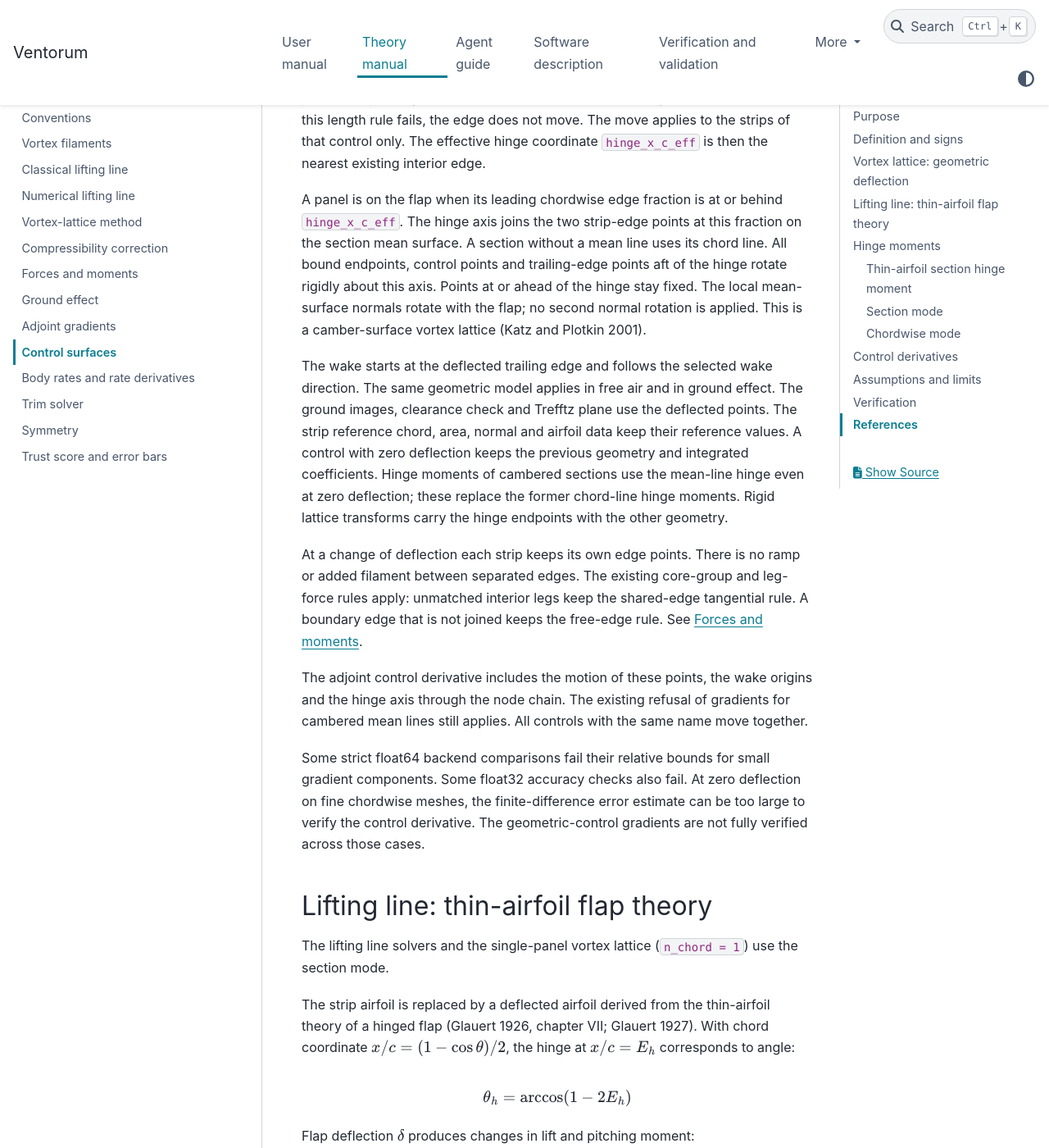
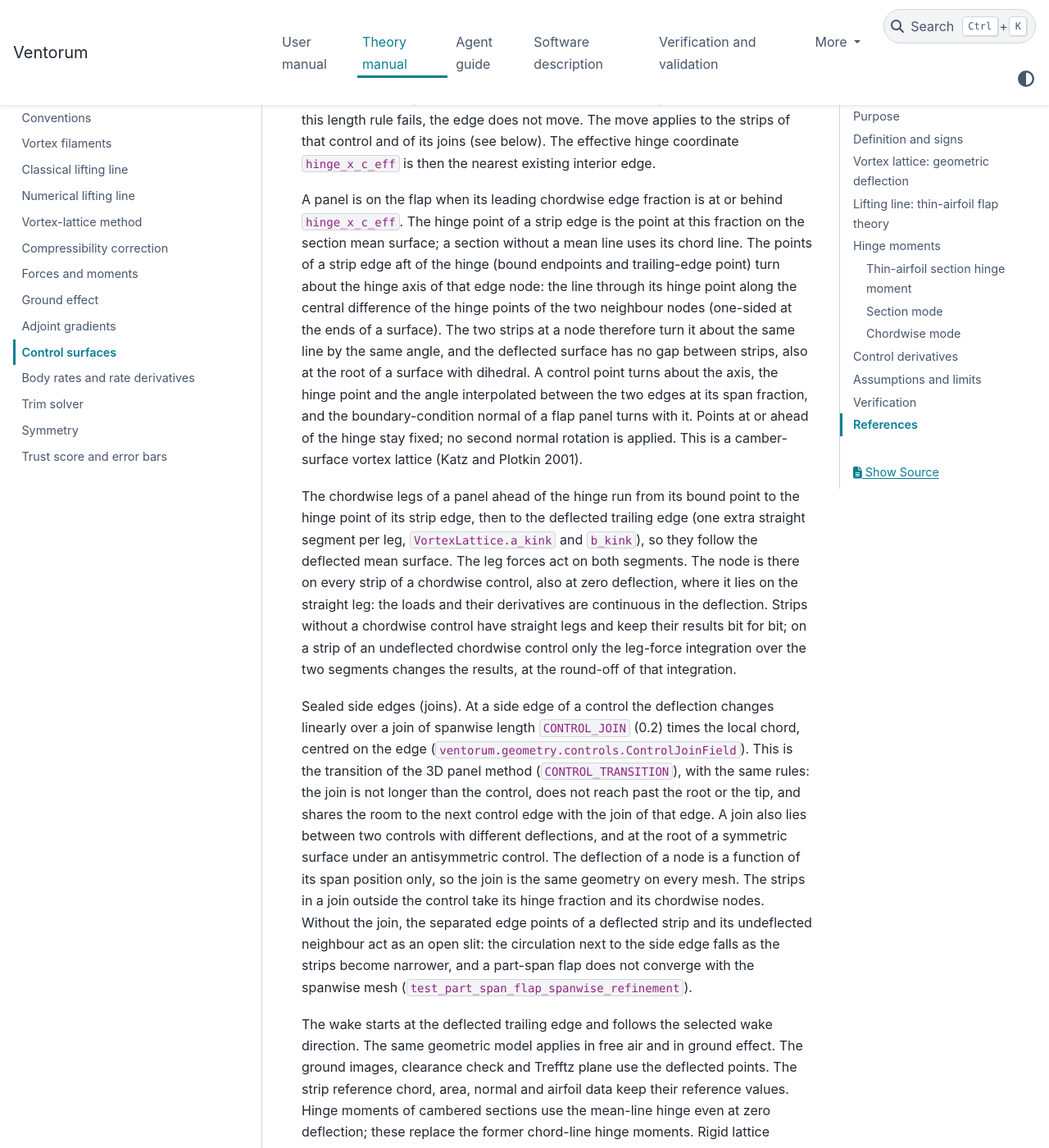
Before and after one commit to manrd/Ventorum, a Sphinx documentation site: the page built from docs/theory/control_surfaces.md, in a window 1280 px wide and 1400 px high, scrolled down 1266 px. Shown: the whole window at 82% size. Built offline with Sphinx 7.4.7 and the PyData theme 0.15.4, drawn with Linux system fonts in a browser that asks for light colours; some of the changed text lies outside the part shown.

Commit message:
Describe the hinge nodes, the control joins and the fixed leg rules
The theory pages describe the model of the geometric chordwise flap:
the hinge nodes of the chordwise legs (vortex kernels, forces, and the
line masks of the gradients), the joins of 0.2 local chords at the side
edges of a control and at the root, the hinge axes of the edge nodes,
the leg-force rules from the undeflected lattice with the turned rule
normal on the flap, and the far-field side force of an aileron that the
moved trailing edge now gives. The limits that no longer hold are
removed. The changelog has the entry of the change.

Co-Authored-By: Claude Opus 5.5 <noreply@anthropic.com>

```diff
--- a/docs/theory/control_surfaces.md
+++ b/docs/theory/control_surfaces.md
@@ -22,17 +22,19 @@ When a symmetric surface has an antisymmetric control (`symmetric=False`) with n
 
 The vortex lattice method uses the chordwise mode when `n_chord >= 2`.
 
-The mesh moves the interior chordwise panel edge nearest to the hinge onto the hinge coordinate `hinge_x_c`. This move occurs only when both neighbouring panels keep a length between 0.5 and 1.25 times their length before the move. If this length rule fails, the edge does not move. The move applies to the strips of that control only. The effective hinge coordinate `hinge_x_c_eff` is then the nearest existing interior edge.
+The mesh moves the interior chordwise panel edge nearest to the hinge onto the hinge coordinate `hinge_x_c`. This move occurs only when both neighbouring panels keep a length between 0.5 and 1.25 times their length before the move. If this length rule fails, the edge does not move. The move applies to the strips of that control and of its joins (see below). The effective hinge coordinate `hinge_x_c_eff` is then the nearest existing interior edge.
 
-A panel is on the flap when its leading chordwise edge fraction is at or behind `hinge_x_c_eff`. The hinge axis joins the two strip-edge points at this fraction on the section mean surface. A section without a mean line uses its chord line. All bound endpoints, control points and trailing-edge points aft of the hinge rotate rigidly about this axis. Points at or ahead of the hinge stay fixed. The local mean-surface normals rotate with the flap; no second normal rotation is applied. This is a camber-surface vortex lattice (Katz and Plotkin 2001).
+A panel is on the flap when its leading chordwise edge fraction is at or behind `hinge_x_c_eff`. The hinge point of a strip edge is the point at this fraction on the section mean surface; a section without a mean line uses its chord line. The points of a strip edge aft of the hinge (bound endpoints and trailing-edge point) turn about the hinge axis of that edge node: the line through its hinge point along the central difference of the hinge points of the two neighbour nodes (one-sided at the ends of a surface). The two strips at a node therefore turn it about the same line by the same angle, and the deflected surface has no gap between strips, also at the root of a surface with dihedral. A control point turns about the axis, the hinge point and the angle interpolated between the two edges at its span fraction, and the boundary-condition normal of a flap panel turns with it. Points at or ahead of the hinge stay fixed; no second normal rotation is applied. This is a camber-surface vortex lattice (Katz and Plotkin 2001).
 
-The wake starts at the deflected trailing edge and follows the selected wake direction. The same geometric model applies in free air and in ground effect. The ground images, clearance check and Trefftz plane use the deflected points. The strip reference chord, area, normal and airfoil data keep their reference values. A control with zero deflection keeps the previous geometry and integrated coefficients. Hinge moments of cambered sections use the mean-line hinge even at zero deflection; these replace the former chord-line hinge moments. Rigid lattice transforms carry the hinge endpoints with the other geometry.
+The chordwise legs of a panel ahead of the hinge run from its bound point to the hinge point of its strip edge, then to the deflected trailing edge (one extra straight segment per leg, `VortexLattice.a_kink` and `b_kink`), so they follow the deflected mean surface. The leg forces act on both segments. The node is there on every strip of a chordwise control, also at zero deflection, where it lies on the straight leg: the loads and their derivatives are continuous in the deflection. Strips without a chordwise control have straight legs and keep their results bit for bit; on a strip of an undeflected chordwise control only the leg-force integration over the two segments changes the results, at the round-off of that integration.
 
-At a change of deflection each strip keeps its own edge points. There is no ramp or added filament between separated edges. The existing core-group and leg-force rules apply: unmatched interior legs keep the shared-edge tangential rule. A boundary edge that is not joined keeps the free-edge rule. See [Forces and moments](forces_and_moments.md).
+Sealed side edges (joins). At a side edge of a control the deflection changes linearly over a join of spanwise length `CONTROL_JOIN` (0.2) times the local chord, centred on the edge (`ventorum.geometry.controls.ControlJoinField`). This is the transition of the 3D panel method (`CONTROL_TRANSITION`), with the same rules: the join is not longer than the control, does not reach past the root or the tip, and shares the room to the next control edge with the join of that edge. A join also lies between two controls with different deflections, and at the root of a symmetric surface under an antisymmetric control. The deflection of a node is a function of its span position only, so the join is the same geometry on every mesh. The strips in a join outside the control take its hinge fraction and its chordwise nodes. Without the join, the separated edge points of a deflected strip and its undeflected neighbour act as an open slit: the circulation next to the side edge falls as the strips become narrower, and a part-span flap does not converge with the spanwise mesh (`test_part_span_flap_spanwise_refinement`).
 
-The adjoint control derivative includes the motion of these points, the wake origins and the hinge axis through the node chain. The existing refusal of gradients for cambered mean lines still applies. All controls with the same name move together.
+The wake starts at the deflected trailing edge and follows the selected wake direction. The same geometric model applies in free air and in ground effect. The ground images, clearance check and Trefftz plane use the deflected points. The strip reference chord, area, normal and airfoil data keep their reference values. Hinge moments of cambered sections use the mean-line hinge even at zero deflection; these replace the former chord-line hinge moments. Rigid lattice transforms carry the hinge endpoints and the leg-force rules with the other geometry.
 
-Some strict float64 backend comparisons fail their relative bounds for small gradient components. Some float32 accuracy checks also fail. At zero deflection on fine chordwise meshes, the finite-difference error estimate can be too large to verify the control derivative. The geometric-control gradients are not fully verified across those cases.
+The leg-force rules of a lattice with a chordwise control come from the lattice before the flap turn, which has the same topology, and are kept for every deflection (see [Forces and moments](forces_and_moments.md)). The legs of two strips that turn about slightly different lines separate a little with the deflection; a rule from the deflected points would change when the gap passes the join tolerance, and the loads would jump (`test_leg_rules_from_undeflected_lattice`).
+
+The adjoint control derivative includes the motion of these points, the hinge nodes, the wake origins and the hinge axes through the node chain; the coefficient of a node angle per unit deflection holds the join factor. The kernels of the gradients carry the extra leg segment. The existing refusal of gradients for cambered mean lines still applies. All controls with the same name move together. The width of a join comes from the defined geometry (section chords and reference line); the gradients keep it fixed.
 
 ## Lifting line: thin-airfoil flap theory
 
@@ -125,15 +127,17 @@ The control surface model uses these assumptions:
 - No flap-edge vortex model other than the vortex lattice itself.
 - No viscous separation effects: profile drag shifts with the effective angle of attack only.
 - A snapped panel can be up to 1.25 times its normal length. The ground-effect rule that limits chordwise panel length to the gap height does not see this extension.
-- At control side edges, the bound vortices of neighbouring strips can end at different chordwise locations.
-- The aileron side force follows the existing leg rules. Separated interior edges still use tangential velocity relative to the reference strip normal. This is not a resolved flap-edge flow model. On the rectangular flat-wing test at positive incidence, the near-field side force is positive for right flap down. It is finite and changes sign when the aileron deflection changes sign. The Trefftz plane uses the moved trailing edges, but a rectangular strip with a spanwise hinge still has a spanwise trailing-edge segment, so this displacement alone does not give a lateral far-field force. DATCOM (Finck 1978, section 6.2.3) neglects the plain-wing control side force.
+- At the outer end of a join, the bound vortices of neighbouring strips can end at different chordwise locations (the join strips have the hinge node of the control, their neighbours do not).
+- Two adjacent controls with different hinge fractions do not share their edge node: each strip turns its edge about its own hinge point, and a small gap remains there.
+- The join is a sealed transition: it models no side gap and no side-edge vortex of a real flap.
+- The aileron side force follows the existing leg rules with the tangential velocity relative to the reference strip normal. This is not a resolved flap-edge flow model. On the rectangular flat-wing test at positive incidence, the near-field side force is positive for right flap down. It is finite and changes sign when the aileron deflection changes sign. The Trefftz plane uses the moved trailing edges. The join at the inboard end of the aileron makes the step of the trailing edge continuous, and the trace then gives a positive far-field side force too (`test_aileron_far_field_side_force_sign`, thin-wing theory). DATCOM (Finck 1978, section 6.2.3) neglects the plain-wing control side force.
 - The classical Fourier solver does not support deflected control surfaces.
 - The section hinge moment is the thin-airfoil value of a plain flap: no gap, no nose balance, no camber term, attached flow only. Past stall it has no physical meaning.
 - The chordwise hinge moment converges slowly with the number of chordwise panels (see *Chordwise mode* above). Use 16 or more chordwise panels for hinge moments.
 
 ## Verification
 
-`tests/test_geometric_flap.py` checks the moved points and normals, wake origins, flap clearance, hinge axis, control gradients, backend parity and the aileron side-force sign reversal. Its slow comparison with the thin-wing panel method keeps explicit lift and moment limits in free air and ground effect. The rigid full-chord rotation is checked at the geometry-operation level: the public control validator excludes a hinge at the leading edge, and the snap rule selects interior edges only.
+`tests/test_geometric_flap.py` checks the moved points and normals, the hinge nodes of the legs, the joins and the root join, wake origins, flap clearance, hinge axis, control gradients, the kernel parity with leg nodes of every backend (numpy reference, Numba, Cython, torch, GPU in float64 and float32), the small-deflection flap slope at incidence against the normal-turn model, the spanwise convergence of full-span and part-span flaps, the leg-force rules and the aileron side-force sign reversal. Its slow comparison with the thin-wing panel method keeps explicit lift and moment limits in free air and ground effect. The rigid full-chord rotation is checked at the geometry-operation level: the public control validator excludes a hinge at the leading edge, and the snap rule selects interior edges only.
 
 The thin-wing panel comparison in ground effect still exceeds its lift bound.
 
```
Also changed, not shown: CHANGELOG.md (+11 -0 lines), docs/theory/forces_and_moments.md (+4 -3 lines), docs/theory/gradients.md (+10 -1 lines), docs/theory/vortex_kernels.md (+1 -0 lines).
